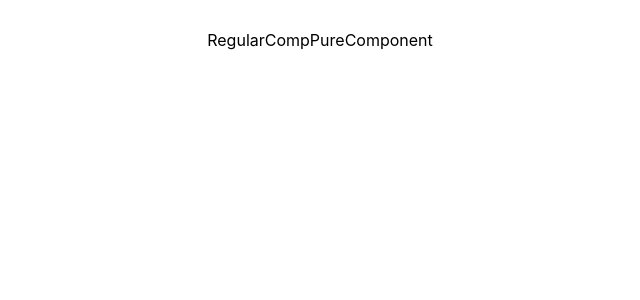
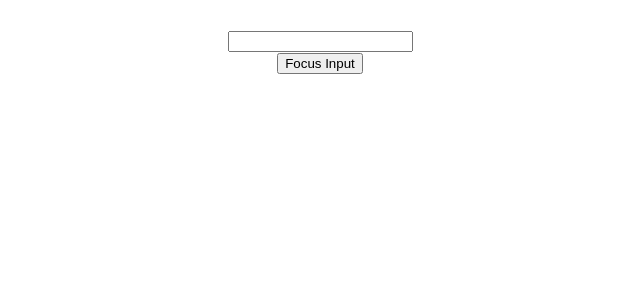
Before and after one commit to Kishor6941/React_Complete_Guide, a React (Create React App) app: page / in a window 1280 px wide. Shown: the top 300 px of the page, without its empty margins (320-960 px from the left). Built offline with nearby package versions, Linux system fonts and the light colour scheme.

Commit message:
Memo, ref,forwardRef

```diff
--- a/src/App.js
+++ b/src/App.js
@@ -1,4 +1,5 @@
 import './App.css';
+import FRParentInput from './components/FRParentInput';
 //import Greet from "./components/Greet"
 // import Welcome from "./components/Welcome"
 // import Hello from "./components/Hello"
@@ -16,7 +17,9 @@ import './App.css';
   //  import LifecycleA from "./components/LifecycleA"
     // import FragmentDemo from "./components/FragmentDemo"
     // import PureComp from "./components/PureComp"
-     import ParentPureComp from "./components/ParentPureComp"
+    //  import ParentPureComp from "./components/ParentPureComp"
+    //  import RefDemo from "./components/RefDemo"
+     import FocusInputRef from "./components/FocusInputRef"
   // import './components/appStyles.css'
   // import styles from './components/appStyles.module.css'
 const  App = () => {
@@ -45,7 +48,10 @@ const  App = () => {
       {/* <LifecycleA name="kishor Fawade" /> */}
       {/* <FragmentDemo /> */}
       {/* <PureComp /> */}
-      <ParentPureComp />
+      {/* <ParentPureComp /> */}
+      {/* <RefDemo /> */}
+      {/* <FocusInputRef /> */}
+      <FRParentInput />
     </div>
   );
 }
--- /dev/null
+++ b/src/components/FRInput.js
@@ -0,0 +1,19 @@
+import React from 'react'
+
+// function FRInput() {
+//   return (
+//     <div>
+//         <input type="text" />
+//     </div>
+//   )
+// }
+
+const FRInput = React.forwardRef((props, ref) => {
+    return (
+    <div>
+        <input type="text" ref={ref} />
+    </div>
+  )
+})
+
+export default FRInput
--- /dev/null
+++ b/src/components/FRParentInput.js
@@ -0,0 +1,22 @@
+import React, { Component } from 'react'
+import FRInput from './FRInput'
+
+ class FRParentInput extends Component {
+    constructor(props) {
+      super(props)
+    this.inputRef = React.createRef()
+    }
+    clickHandler = () => {
+        this.inputRef.current.focus()
+    }
+  render() {
+    return (
+      <div>
+        <FRInput ref={this.inputRef} />
+        <button onClick={this.clickHandler}>Focus Input</button>
+      </div>
+    )
+  }
+}
+
+export default FRParentInput
--- /dev/null
+++ b/src/components/FocusInputRef.js
@@ -0,0 +1,22 @@
+import React, { Component, createRef } from 'react'
+import InputRef from './InputRef'
+
+export class FocusInputRef extends Component {
+    constructor(props) {
+      super(props)
+    this.componentRef = createRef()
+    }
+    clickHandler = () => {
+        this.componentRef.current.focusInput()
+    }
+  render() {
+    return (
+      <div>
+        <InputRef ref={this.componentRef}/>
+        <button onClick={this.clickHandler}>Focus Input</button>
+      </div>
+    )
+  }
+}
+
+export default FocusInputRef
--- /dev/null
+++ b/src/components/InputRef.js
@@ -0,0 +1,22 @@
+import React, { Component } from 'react'
+
+export class InputRef extends Component {
+    constructor(props) {
+      super(props)
+    this.inputRef = React.createRef()
+    }
+
+    focusInput() {
+        this.inputRef.current.focus()
+    }
+  render() {
+    return (
+      <div>
+        <input type="text" ref={this.inputRef}/>
+
+      </div>
+    )
+  }
+}
+
+export default InputRef
--- /dev/null
+++ b/src/components/MemoComp.js
@@ -0,0 +1,10 @@
+import React from 'react'
+
+function MemoComp({name}) {
+    console.log("Memo component");
+  return (
+    <div>{name}</div>
+  )
+}
+
+export default React.memo(MemoComp)
--- a/src/components/ParentPureComp.js
+++ b/src/components/ParentPureComp.js
@@ -1,6 +1,7 @@
 import React, { Component } from 'react'
-import PureComp from "./PureComp"
-import RegularComp from "./RegularComp"
+// import PureComp from "./PureComp"
+// import RegularComp from "./RegularComp"
+import MemoComp from "./MemoComp"
 export class ParentPureComp extends Component {
     constructor(props) {
       super(props)
@@ -20,8 +21,9 @@ export class ParentPureComp extends Component {
     console.log('**** Parent Pure COmponent')
     return (
       <React.Fragment>
-        <RegularComp name={this.state.name} />
-        <PureComp name={this.state.name} />
+        {/* <RegularComp name={this.state.name} />
+        <PureComp name={this.state.name} /> */}
+        <MemoComp name={this.state.name} />
       </React.Fragment>
     )
   }
--- /dev/null
+++ b/src/components/RefDemo.js
@@ -0,0 +1,26 @@
+import React, { Component } from 'react'
+
+ class RefDemo extends Component {
+    constructor(props) {
+      super(props)
+      this.inputRef = React.createRef()
+
+    }
+    componentDidMount(){
+        this.inputRef.current.focus()
+        console.log(this.inputRef);
+    }
+    clickHandler = () => {
+        alert(this.inputRef.current.value)
+    }
+  render() {
+    return (
+      <div>
+        <input type="text" ref={this.inputRef}/>
+        <button onClick={this.clickHandler}>Click</button>
+      </div>
+    )
+  }
+}
+
+export default RefDemo
```
